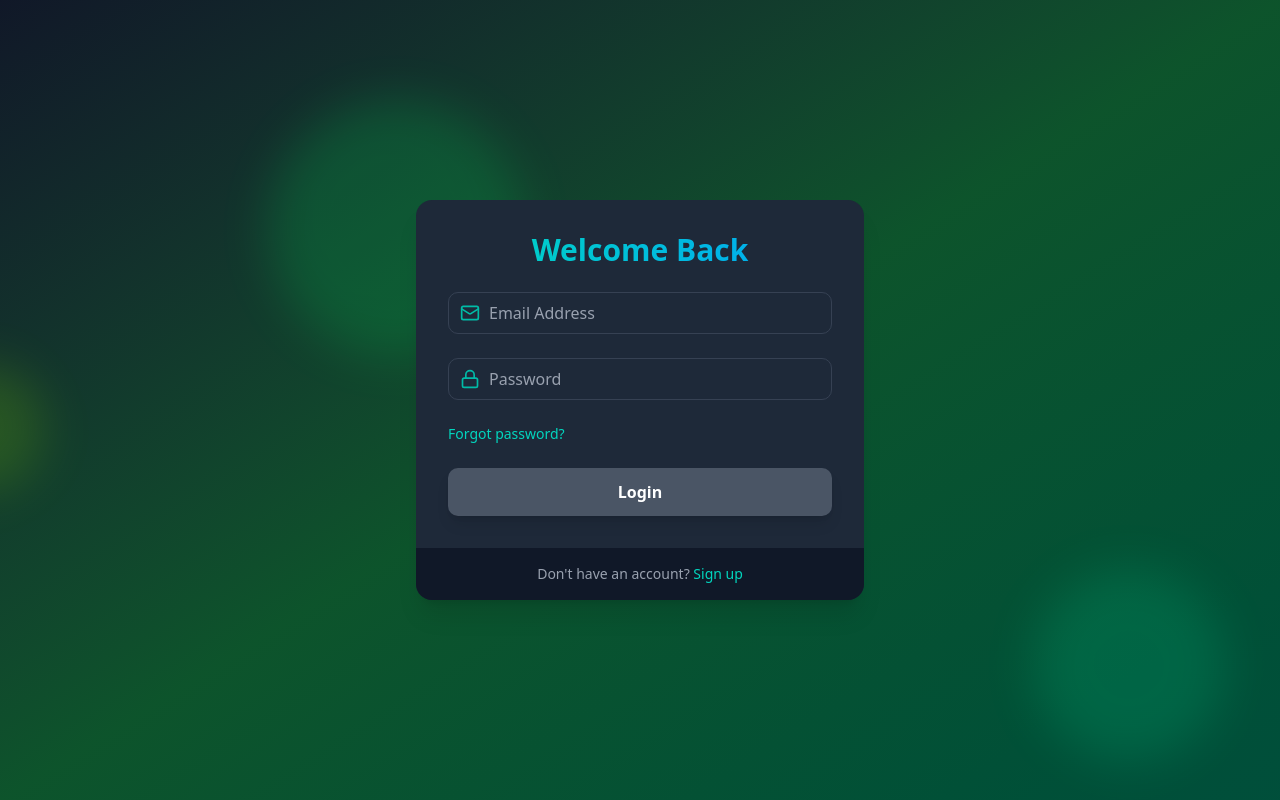
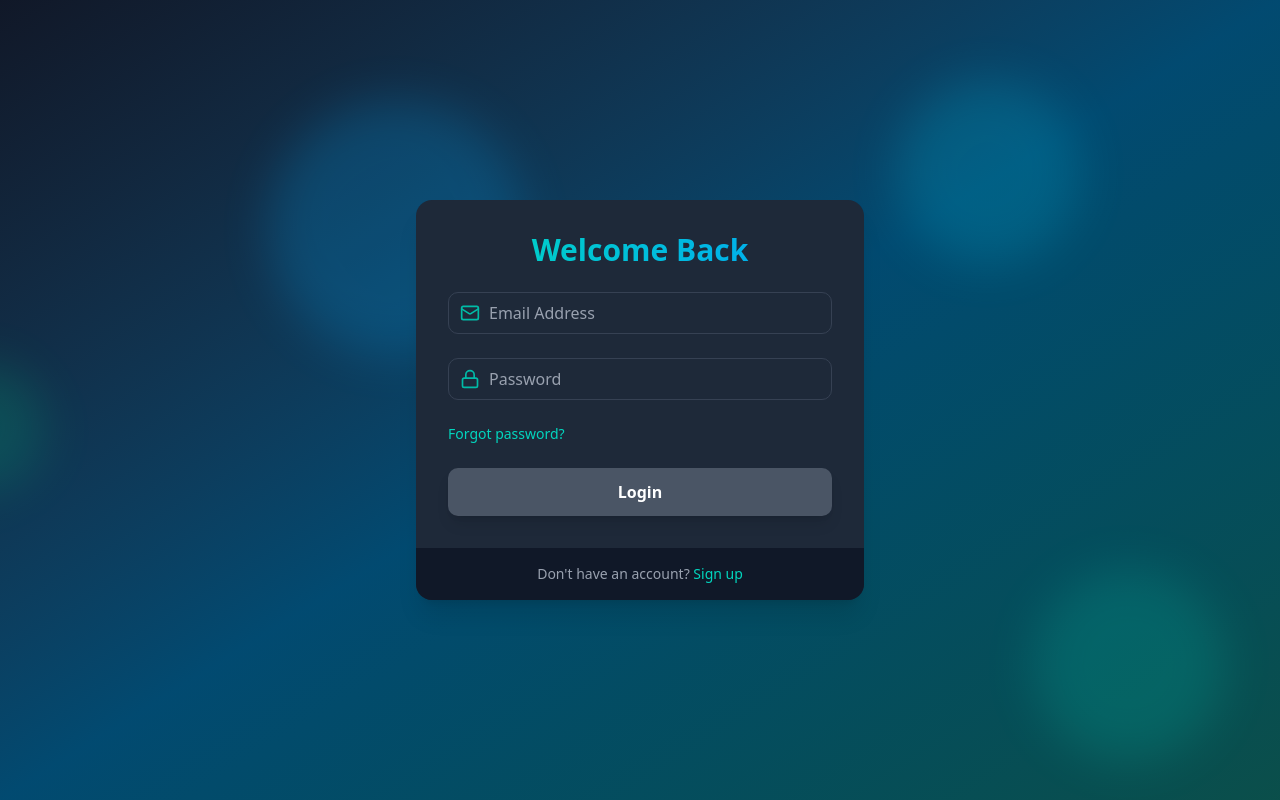
Before and after one commit to dhananjaysable370/MERN-Authentication, a React app in the folder frontend/: page /login in a window 1280 px wide. Built offline with nearby package versions, Linux system fonts and the light colour scheme; no server answers; the HTML template or start-up script is replaced by a standard one.

Commit message:
Update App.jsx

```diff
--- a/frontend/src/App.jsx
+++ b/frontend/src/App.jsx
@@ -27,28 +27,35 @@ const App = () => {
     <>
       <div
         className="min-h-screen bg-gradient-to-br
-    from-gray-900 via-green-900 to-emerald-900 flex items-center justify-center relative overflow-hidden"
+    from-gray-900 via-sky-900 to-teal-900 flex items-center justify-center relative overflow-hidden"
       >
         <FloatingShape
-          color="bg-green-500"
+          color="bg-sky-500"
           size="w-64 h-64"
           top="-5%"
           left="10%"
           delay={0}
         />
         <FloatingShape
-          color="bg-emerald-500"
+          color="bg-teal-500"
           size="w-48 h-48"
           top="70%"
           left="80%"
           delay={5}
         />
         <FloatingShape
-          color="bg-lime-500"
+          color="bg-emerald-500"
           size="w-32 h-32"
           top="40%"
           left="-10%"
           delay={2}
+        />
+        <FloatingShape
+          color="bg-cyan-500"
+          size="w-46 h-46"
+          top="10%"
+          left="70%"
+          delay={7}
         />
         <Routes>
           <Route path="/verify-email" element={<VerifyEmail />} />
```
